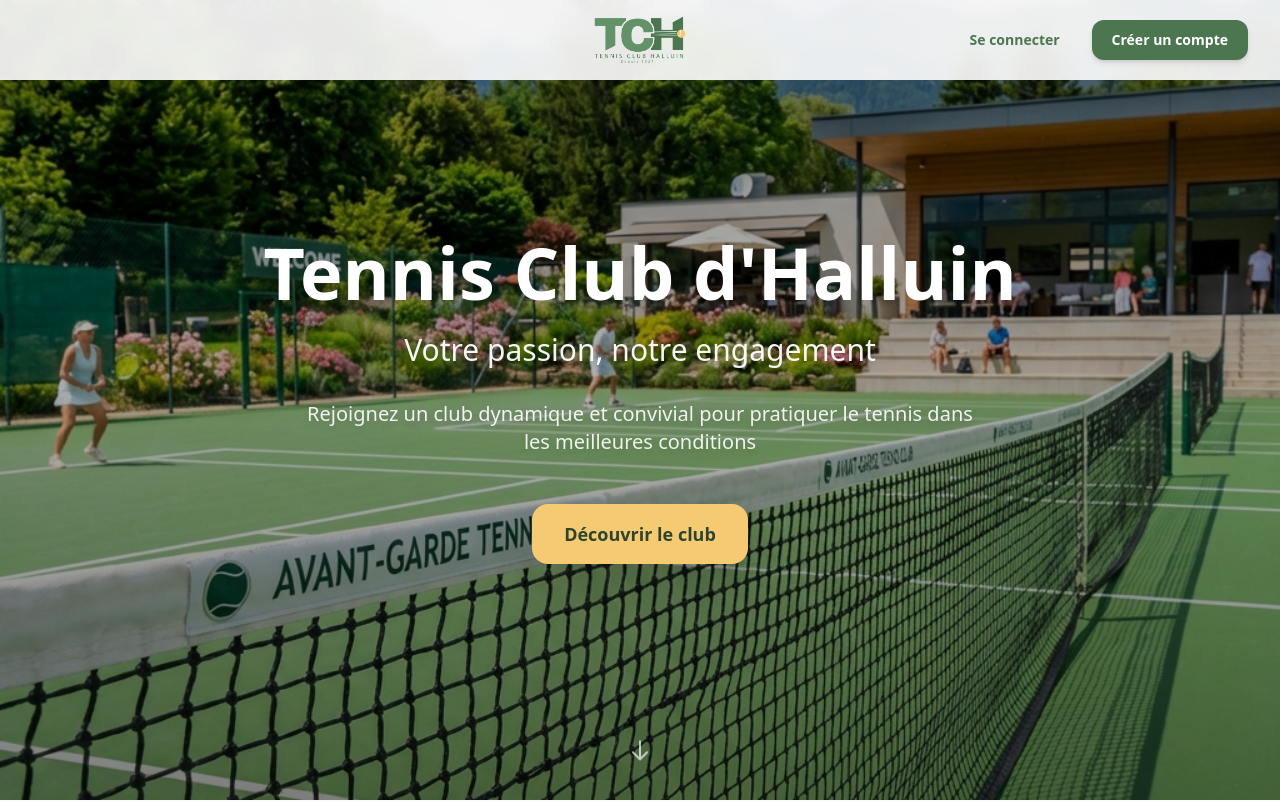
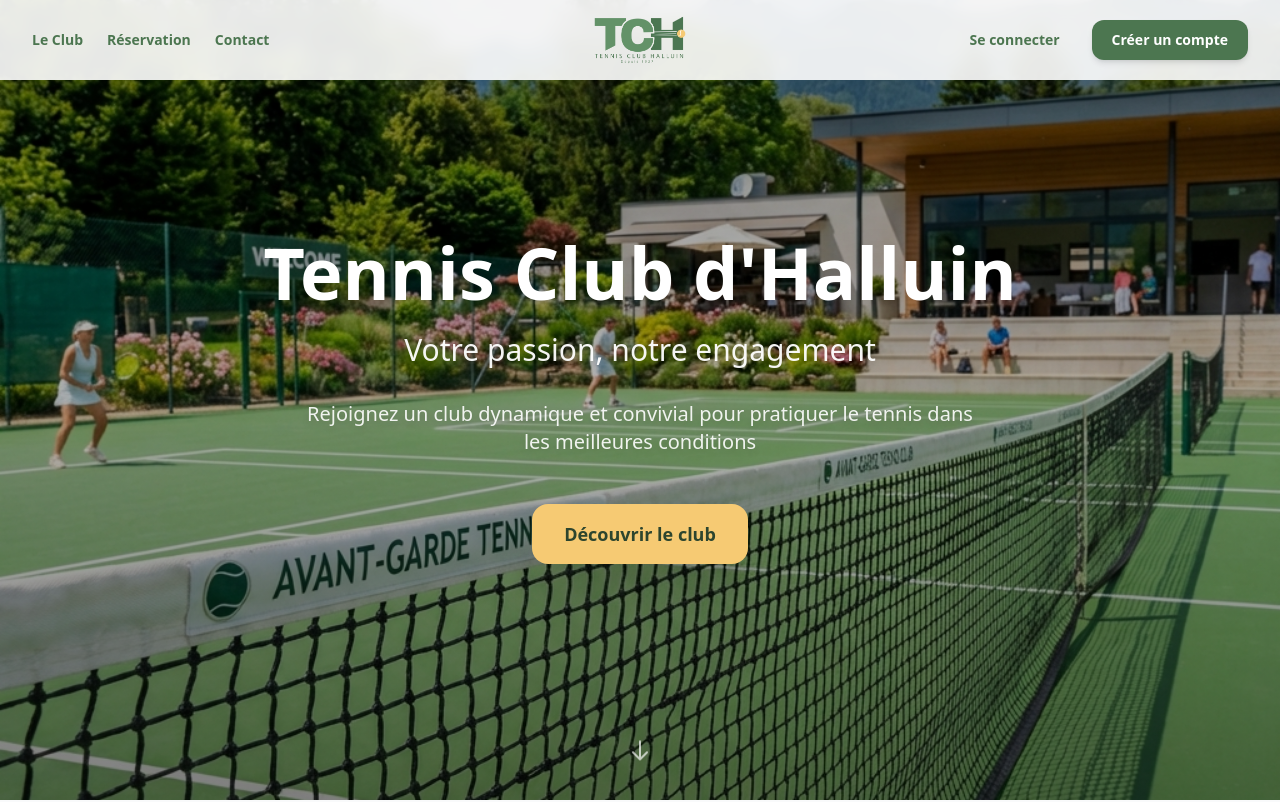
Before and after one commit to martinvnc/Site---TCH, a Next.js app: page / in a window 1280 px wide. Shown: the top 802 px of the page. Built offline with nearby package versions, Linux system fonts and the light colour scheme.

Commit message:
feat: ajouter menu de navigation (Le Club, Réservation, Contact) dans le header

```diff
--- a/src/components/Header.tsx
+++ b/src/components/Header.tsx
@@ -24,8 +24,27 @@ export default function Header() {
         >
             <div className="container mx-auto px-4 sm:px-6 lg:px-8">
                 <div className="grid grid-cols-3 items-center h-20">
-                    {/* Espace à gauche (vide pour équilibrer) */}
-                    <div></div>
+                    {/* Menu navigation à gauche */}
+                    <nav className="flex items-center gap-6">
+                        <Link
+                            href="/club"
+                            className="text-sm font-semibold text-[#4c7650] hover:text-[#f6ca73] transition-colors"
+                        >
+                            Le Club
+                        </Link>
+                        <Link
+                            href="/reservation"
+                            className="text-sm font-semibold text-[#4c7650] hover:text-[#f6ca73] transition-colors"
+                        >
+                            Réservation
+                        </Link>
+                        <Link
+                            href="/contact"
+                            className="text-sm font-semibold text-[#4c7650] hover:text-[#f6ca73] transition-colors"
+                        >
+                            Contact
+                        </Link>
+                    </nav>
 
                     {/* Logo centré */}
                     <Link href="/" className="flex items-center justify-center">
```
